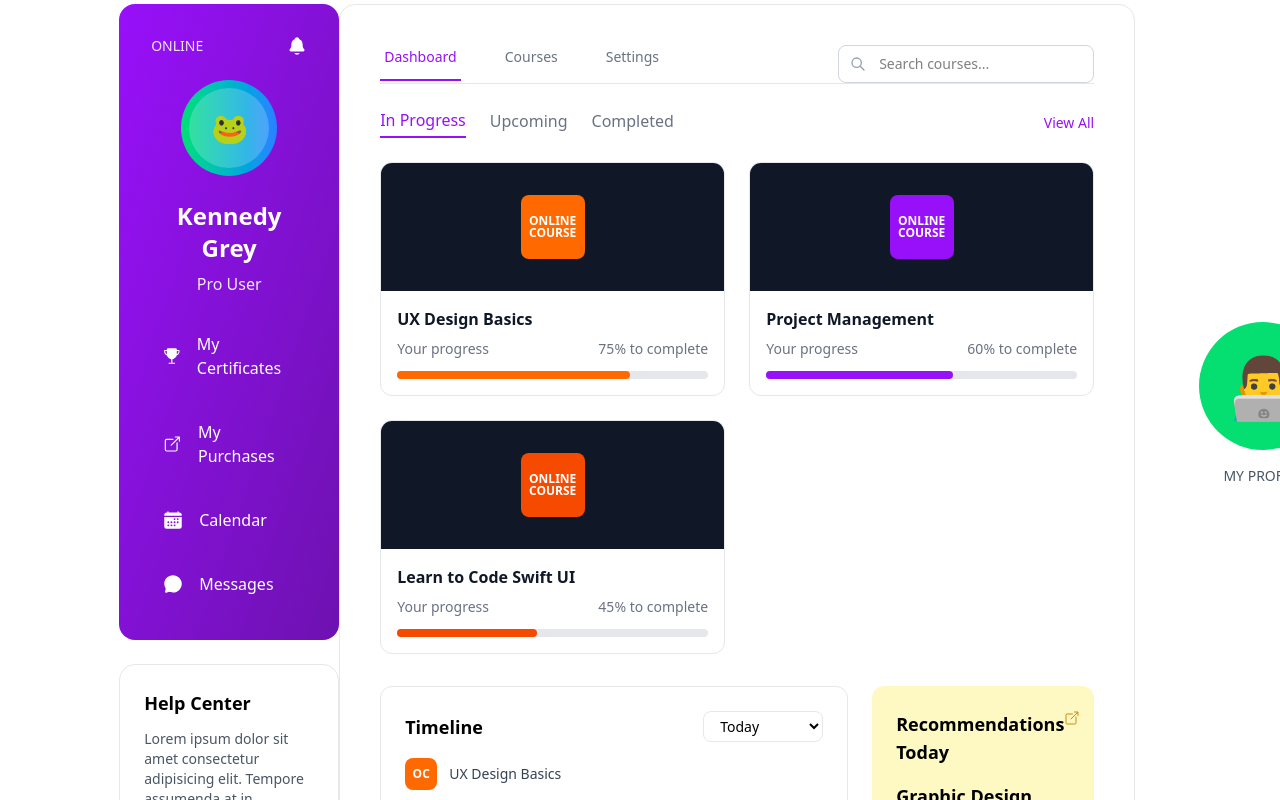
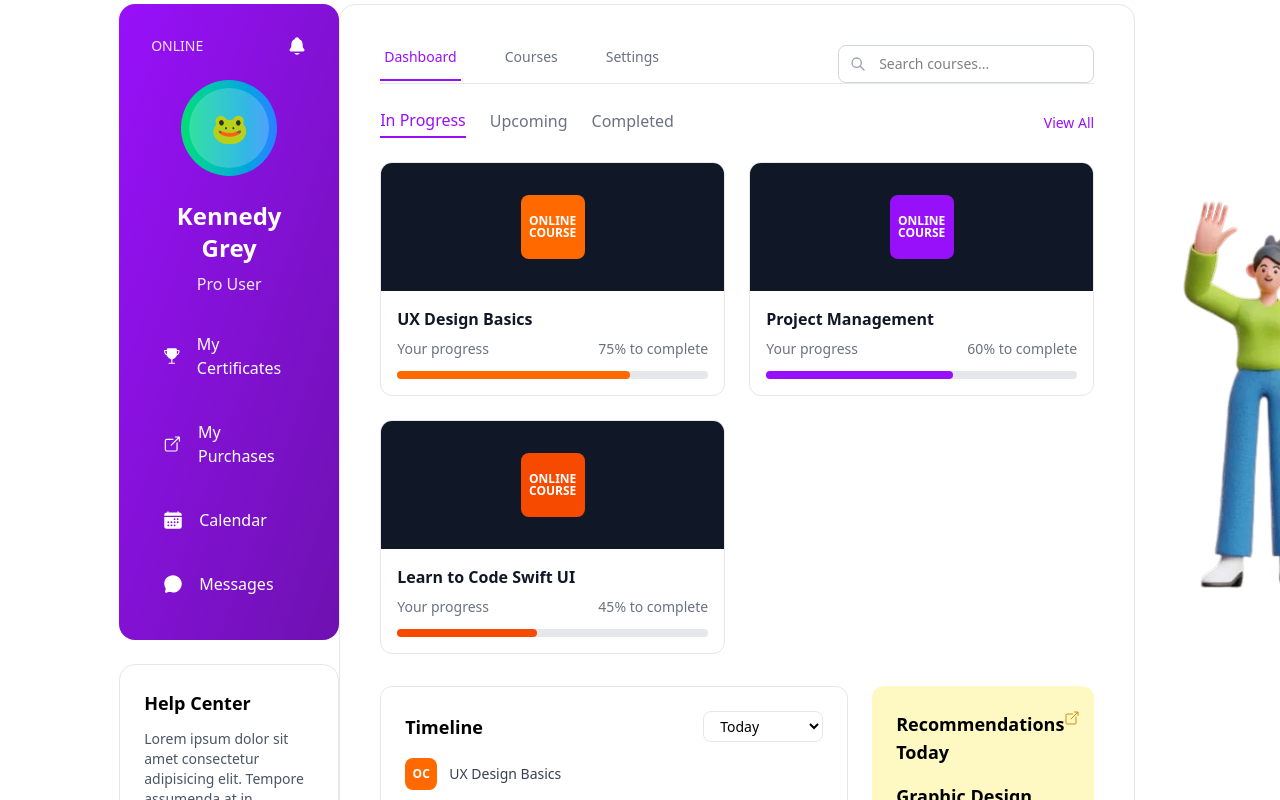
Before and after one commit to zahura0/MasteryHub, a React (Vite) app in the folder frontend/: page /profile in a window 1280 px wide. Shown: the top 800 px of the page. Built offline with nearby package versions, Linux system fonts and the light colour scheme.

Commit message:
Adding character illustration to my profile page

```diff
--- a/frontend/src/components/CharacterIllustration.jsx
+++ b/frontend/src/components/CharacterIllustration.jsx
@@ -1,15 +1,19 @@
 import React from 'react';
+import profileImage from '../assets/myprofile-illustration.jpg';
 
 const CharacterIllustration = () => {
   return (
     <div className="w-64 min-h-screen flex-shrink-0 bg-white">
       <div className="sticky top-0 h-screen flex items-center justify-center p-8">
         <div className="text-center">
-          <div className="w-32 h-32 bg-green-400 rounded-full mb-4 mx-auto flex items-center justify-center">
-            <span className="text-6xl">👨‍💻</span>
+          <div className="w-100 h-180 mb-4 mx-auto flex items-center justify-center">
+            <img
+              src={profileImage}
+              alt="My profile illustration"
+              className="w-full h-full object-contain"
+            />
           </div>
-          <div className="text-sm text-gray-600">MY PROFILE</div>
-        </div>
+         </div>
       </div>
     </div>
   );
```
Also changed, not shown: frontend/src/assets/myprofile-illustration.jpg (added).
